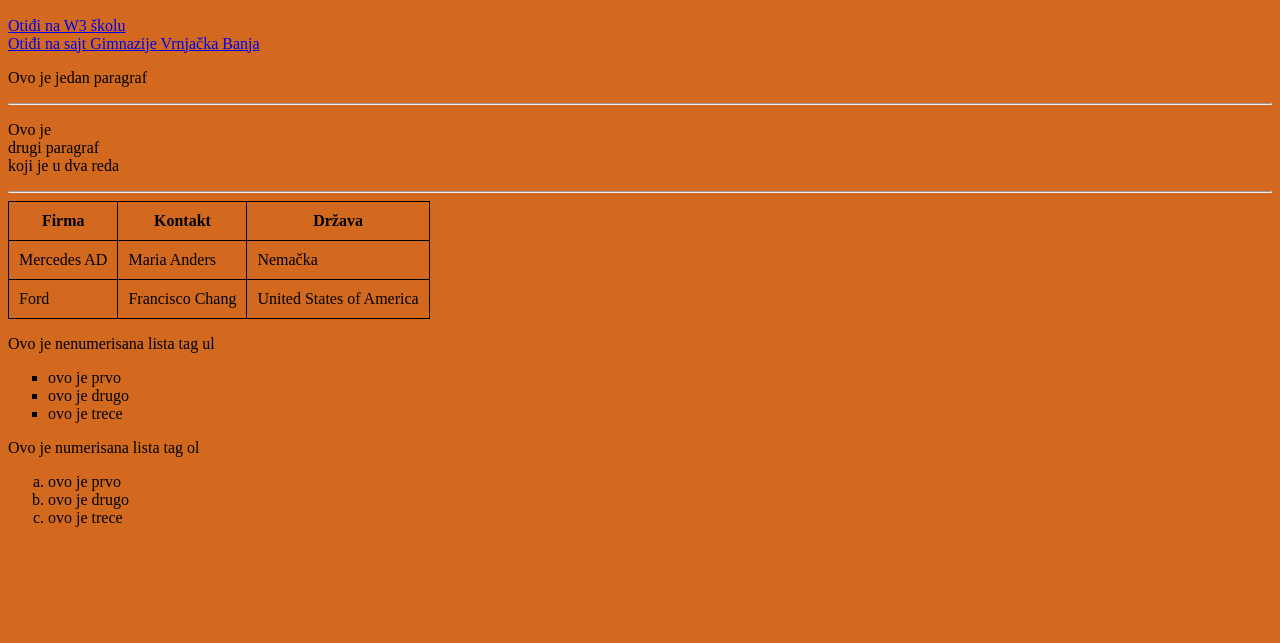
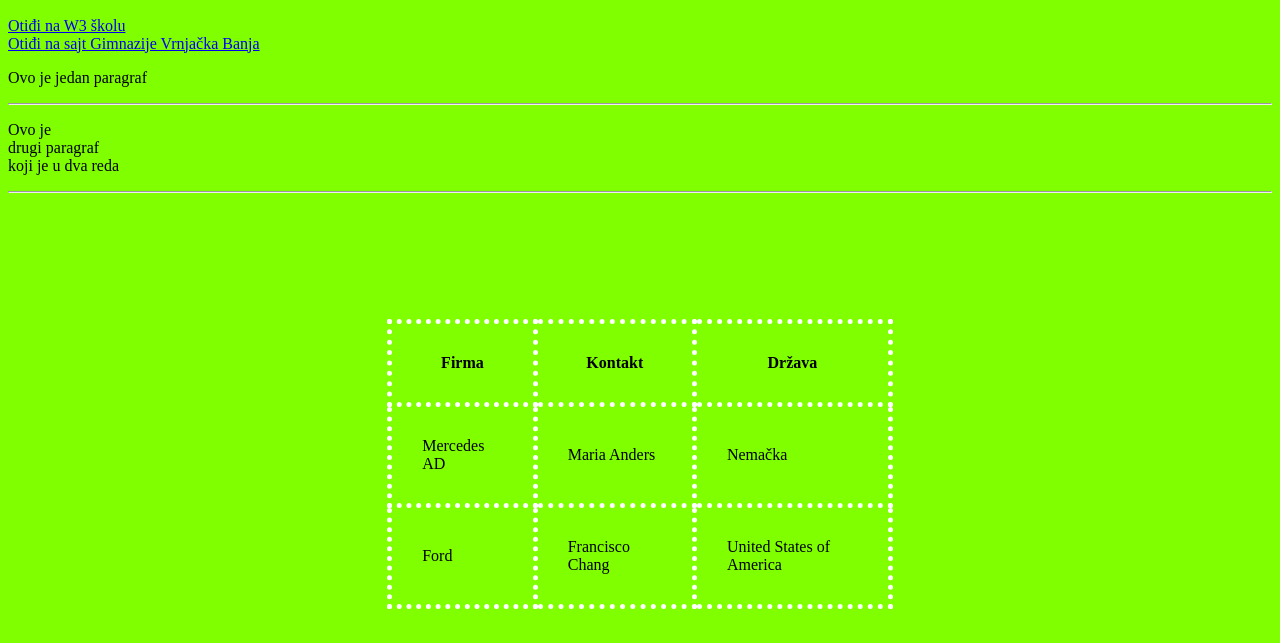
Before and after one commit to GimnazijaVrnjackaBanja/2024-31, a plain HTML site: page index.html in a window 1280 px wide. Shown: the part 1017-1660 px from the top of the page. Before the commit the page ends 1560 px from the top, so only its background shows below. Drawn offline with Linux system fonts and the light colour scheme.

Commit message:
Promena dana 11.04.2024. godine

```diff
--- a/index.html
+++ b/index.html
@@ -5,16 +5,22 @@
     <meta name="viewport" content="width=device-width, initial-scale=1.0">
     <title>2024 III-1</title>
     <style>
+
+        table{
+          margin: 10% 30%;
+        }
         table, th, td {
-            border: 1px solid black;
+
+            color: rgb(0, 0, 0);
+            border: 5px dotted rgb(255, 255, 255);
             border-collapse: collapse;
         }
         td, th {
-            padding: 10px;
+            padding: 30px;
         }
     </style>
 </head>
-<body style="background-color: chocolate;">
+<body style="background-color: Chartreuse">
     <h1 style="background-color:rgb(30, 206, 255);
     border: 2px solid black;
     padding: 50px; ">Dobrodošli na stranicu odeljenja III-1</h1>
@@ -25,7 +31,7 @@
     <img src="img/cooper1.webp" alt="Ovo je slika kabrioleta mini kupera."
      style="width: 500px;">
 
-     <a href="https://en.wikipedia.org/wiki/Mini_Cooper">
+     <a href="https://en.wikipedia.org/wiki/Mini_Cooper" target="_blank">
         <img src="img/cooper2.jpg" alt="Ovo je slika mini kupera."
         style="width: 500px;">
       </a>
```
